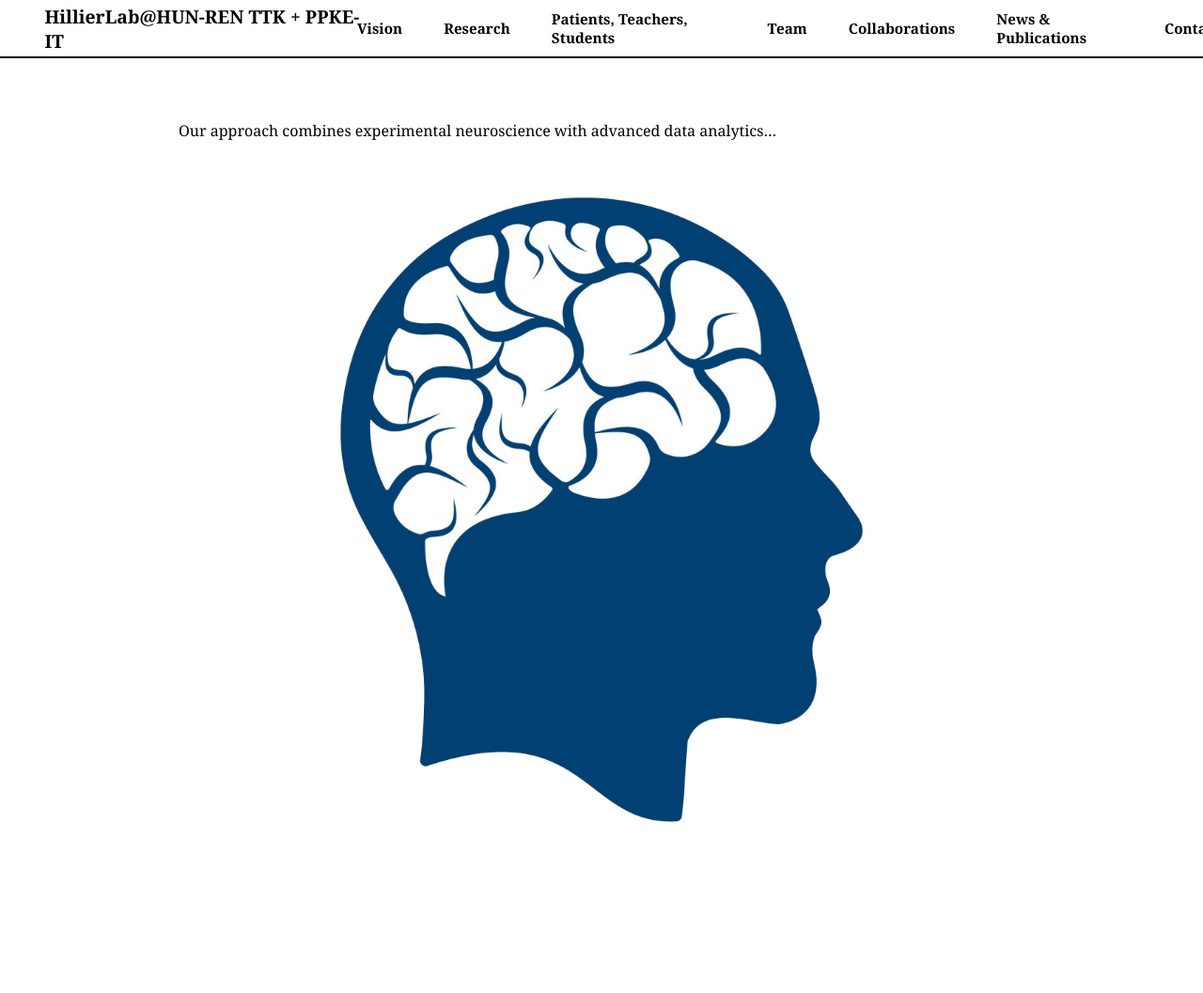
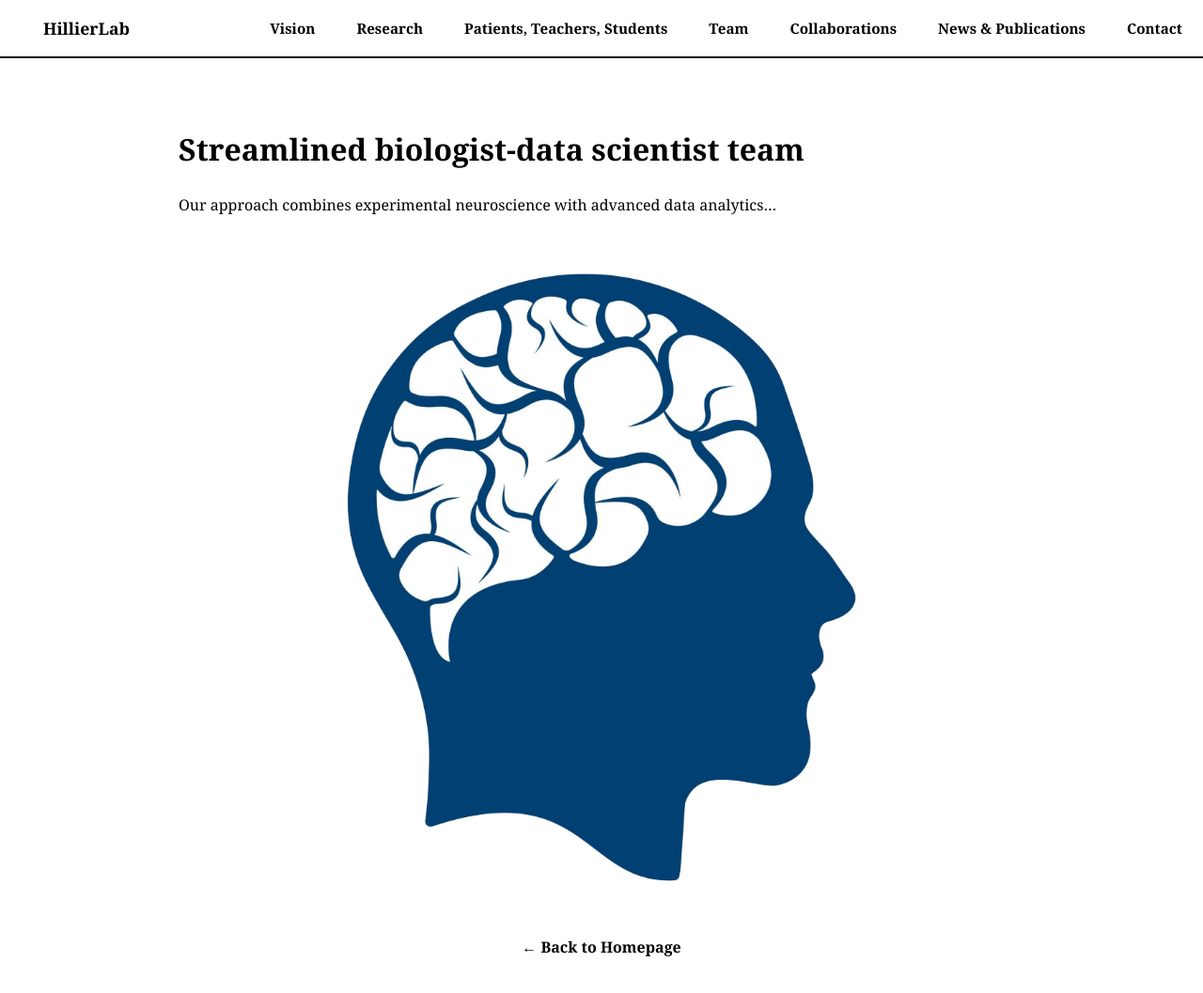
Before and after one commit to dzsano/rottenbillerdavid.github.io, a Jekyll site: the page built from human.md, in a window 1280 px wide and 1069 px high. Shown: the top 1057 px of the window at 94% size. Built offline with Jekyll 4.4.1, drawn with Linux system fonts in a browser that asks for light colours.

Commit message:
Update story.html

```diff
--- a/_layouts/story.html
+++ b/_layouts/story.html
@@ -11,9 +11,11 @@ body {
   background: #fff;
   color: #000;
   padding-top: 80px;
+  text-align: center;
+  line-height: 1.6;
 }
 
-/* NAVBAR */
+/* -------- NAVBAR -------- */
 nav {
   position: fixed;
   top: 0; left: 0;
@@ -32,15 +34,10 @@ nav {
 nav .brand {
   font-weight: bold;
   font-size: 1.1rem;
-  transform: scale(1.1);
-  transform-origin: left center;
-  text-decoration: none;
-  color: inherit;
   padding: 8px 14px;
   border-radius: 4px;
   transition: all 0.3s ease;
 }
-
 nav .brand:hover {
   background: #000;
   color: #fff;
@@ -51,9 +48,10 @@ nav .brand:hover {
   justify-content: flex-end;
   align-items: center;
   gap: 1rem;
+  margin-right: 40px; /* prevents contact button overflow */
 }
 
-.nav-links a {
+nav a {
   color: inherit;
   text-decoration: none;
   font-weight: bold;
@@ -63,32 +61,32 @@ nav .brand:hover {
   transition: all 0.3s ease;
 }
 
-.nav-links a:hover {
+nav a:hover {
   background: #000;
   color: #fff;
-  border-radius: 4px;
 }
 
-/* CONTENT */
+/* -------- CONTENT -------- */
 main {
   max-width: 900px;
   margin: 0 auto;
   padding: 2rem;
   text-align: left;
 }
-main img {
+img {
   display: block;
+  max-width: 700px;
+  width: 90%;
+  height: auto;
   margin: 2rem auto;
-  max-width: 80%;
-  height: auto;
-  border-radius: 6px;
+  border-radius: 10px;
 }
 </style>
 </head>
 <body>
 
 <nav>
-  <a href="/index.html" class="brand">HillierLab@HUN-REN TTK + PPKE-IT</a>
+  <a href="/index.html" class="brand" style="font-size:1.1rem;">HillierLab</a>
   <div class="nav-links">
     <a href="/vision.html">Vision</a>
     <a href="/research.html">Research</a>
@@ -101,7 +99,11 @@ main img {
 </nav>
 
 <main>
+  <h1>{{ page.title }}</h1>
   {{ content }}
+  <p style="margin-top:2rem; text-align:center;">
+    <a href="/index.html" style="font-weight:bold; text-decoration:none; color:#000;">← Back to Homepage</a>
+  </p>
 </main>
 
 </body>
```
